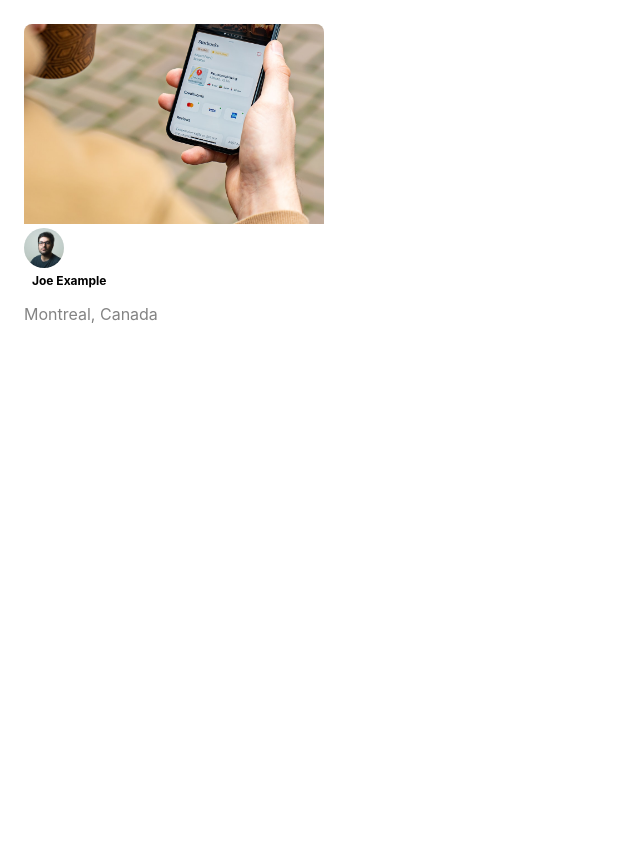
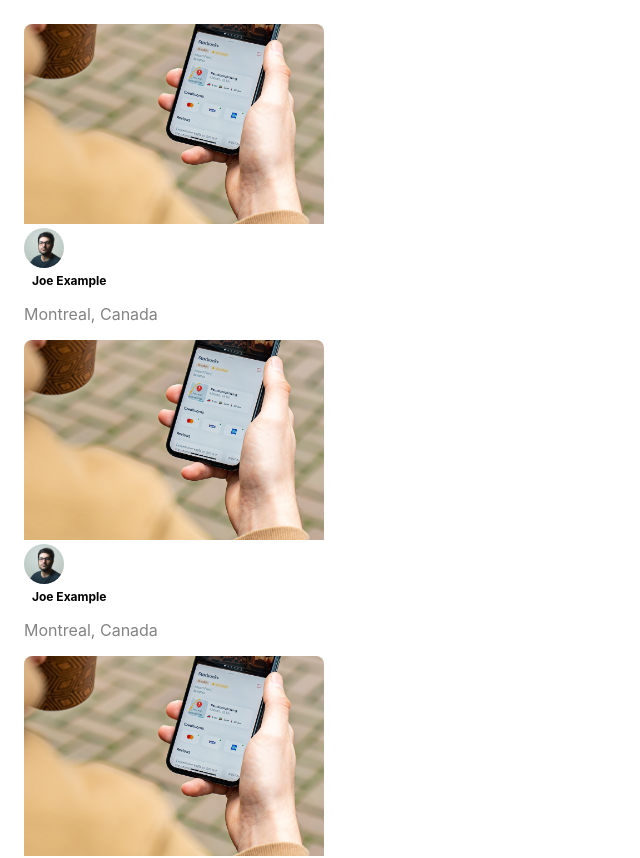
Before and after one commit to Yebbenbe/PhotoLabs, a React (Create React App) app in the folder frontend/: page / in a window 1280 px wide. Shown: the top 858 px of the page, without its empty margins (0-640 px from the left). Before the commit the page ends 800 px from the top, so only its background shows below. Built offline with nearby package versions, Linux system fonts and the light colour scheme; the HTML template or start-up script is replaced by a standard one.

Commit message:
update App.jsx to use array of data, and map that data with PhotoListItem

```diff
--- a/frontend/src/App.jsx
+++ b/frontend/src/App.jsx
@@ -3,7 +3,7 @@
 import PhotoListItem from './components/PhotoListItem';
 import './App.scss';
 
-const sampleDataForPhotoListItem = {
+const sampleDataForPhotoListItem = new Array(3).fill({
   id: "1",
   location: {
     city: "Montreal",
@@ -12,13 +12,15 @@
   imageSource: `${process.env.PUBLIC_URL}/Image-1-Regular.jpeg`,
   username: "Joe Example",
   profile: `${process.env.PUBLIC_URL}/profile-1.jpg`,
-};
+});
 
 // Note: Rendering a single component to build components in isolation
 const App = () => {
   return (
     <div className="App">
-      <PhotoListItem data={sampleDataForPhotoListItem} />
+      {sampleDataForPhotoListItem.map((data, index) => (
+        <PhotoListItem key={index} data={data} />
+      ))}
     </div>
   );
 };
```
